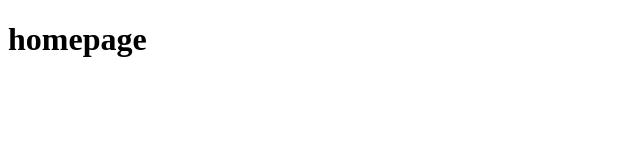
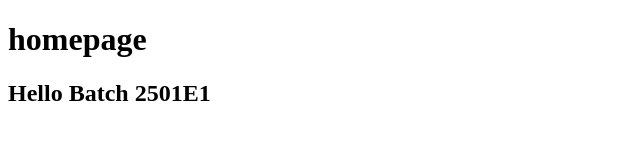
Before and after one commit to Moinuddin-sh/e-project-test, a plain HTML site: page index.html in a window 1280 px wide. Shown: the whole page, without its empty margins (0-640 px from the left). Drawn offline with Linux system fonts and the light colour scheme.

Commit message:
add homepage

```diff
--- a/index.html
+++ b/index.html
@@ -7,5 +7,6 @@
 </head>
 <body>
     <h1>homepage</h1>
+    <h2>Hello Batch 2501E1</h2>
 </body>
 </html>
```
